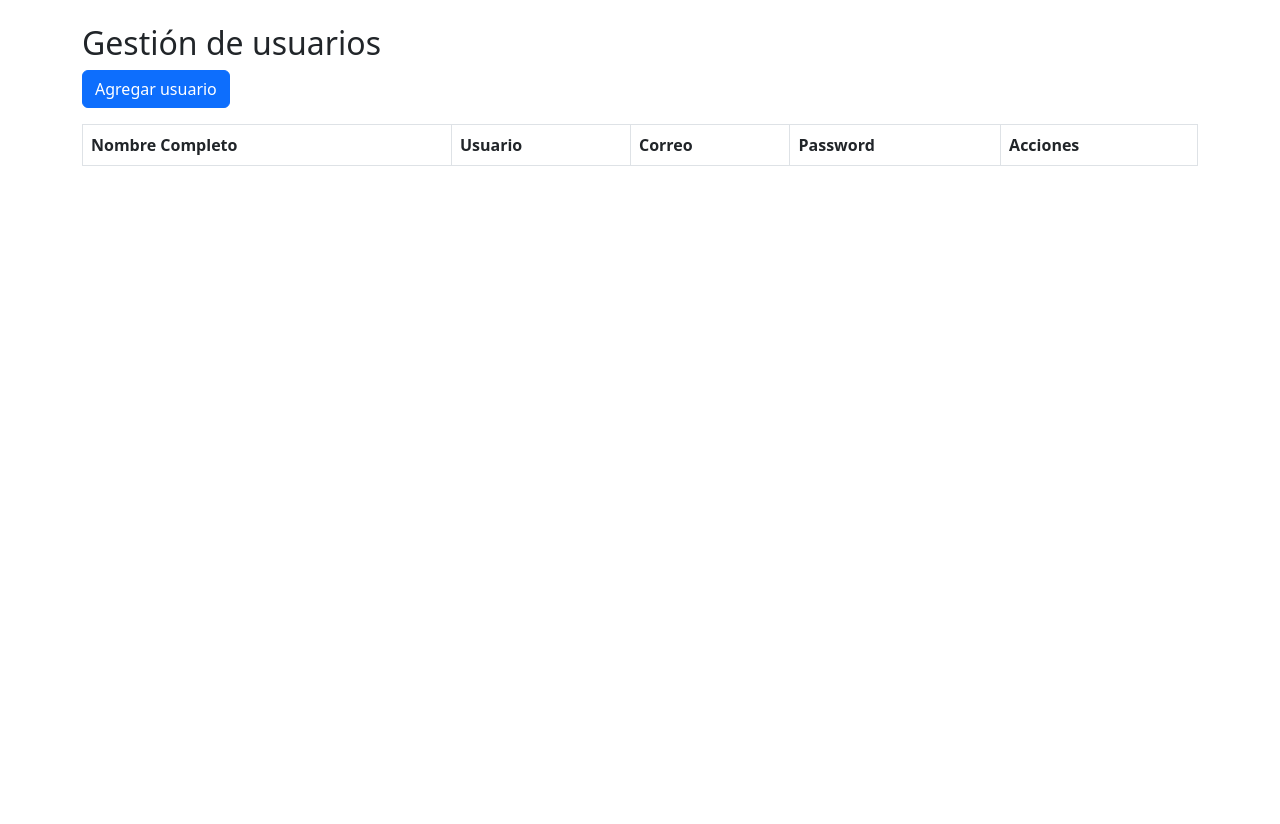
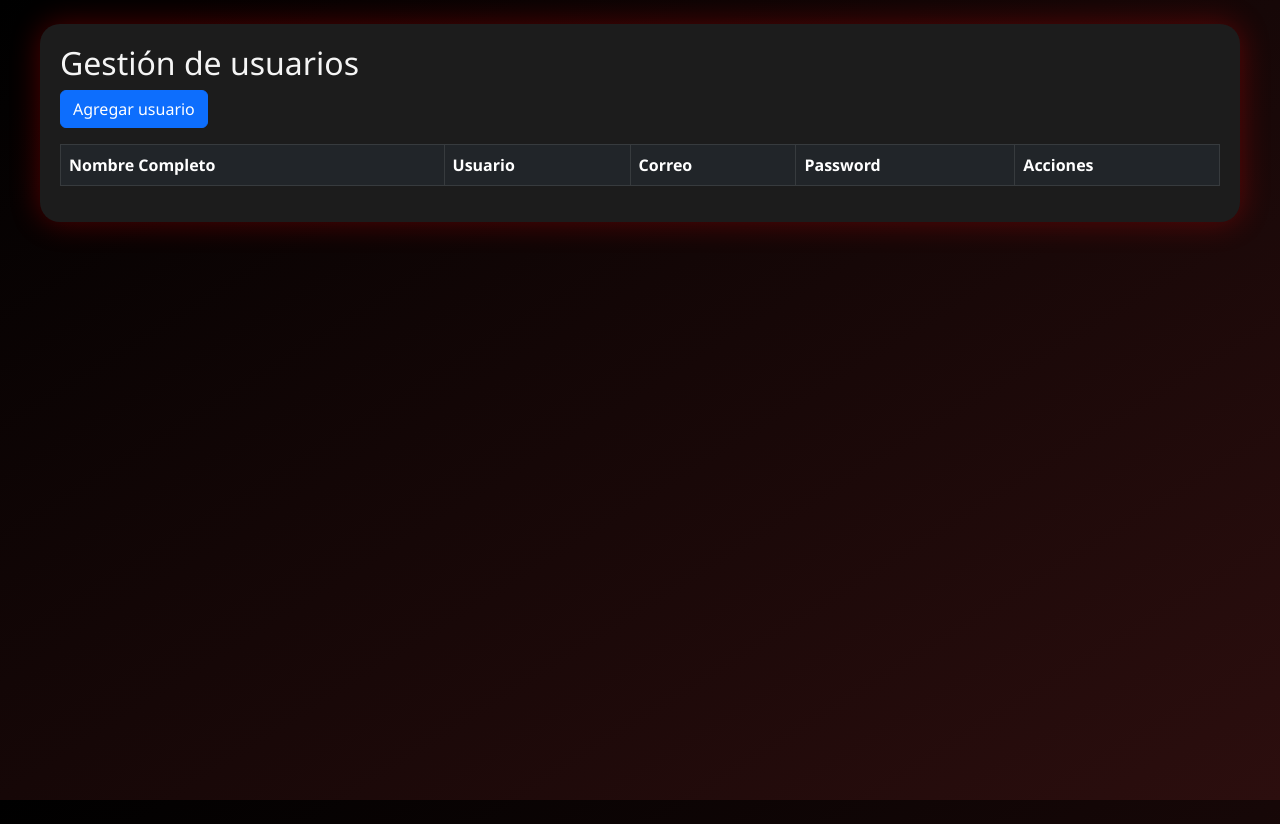
Before and after one commit to HammerBruno/GYM-GEST-PLUS-HORUS-GYM, a website: page public/dashboard-1.html in a window 1280 px wide. Before the commit the page ends 800 px from the top, so only its background shows below. Drawn offline with nearby package versions, Linux system fonts and the light colour scheme; no server answers.

Commit message:
Update dashboard-1.html

```diff
--- a/public/dashboard-1.html
+++ b/public/dashboard-1.html
@@ -6,13 +6,14 @@
   <title>Gestión de usuarios</title>
   <link href="https://cdn.jsdelivr.net/npm/bootstrap@5.3.0/dist/css/bootstrap.min.css" rel="stylesheet">
   <script src="https://cdn.jsdelivr.net/npm/bootstrap@5.3.0/dist/js/bootstrap.bundle.min.js"></script>
+  <link rel="stylesheet" href="assets/style1.css">
 </head>
 <body>
   <div class="container mt-4">
     <h2>Gestión de usuarios</h2>
     <button class="btn btn-primary mb-3" data-bs-toggle="modal" data-bs-target="#modalagregar">Agregar usuario</button>
 
-    <table class="table table-bordered">
+    <table class="table table-dark table-bordered">
       <thead>
         <tr>
           <th>Nombre Completo</th>
```
